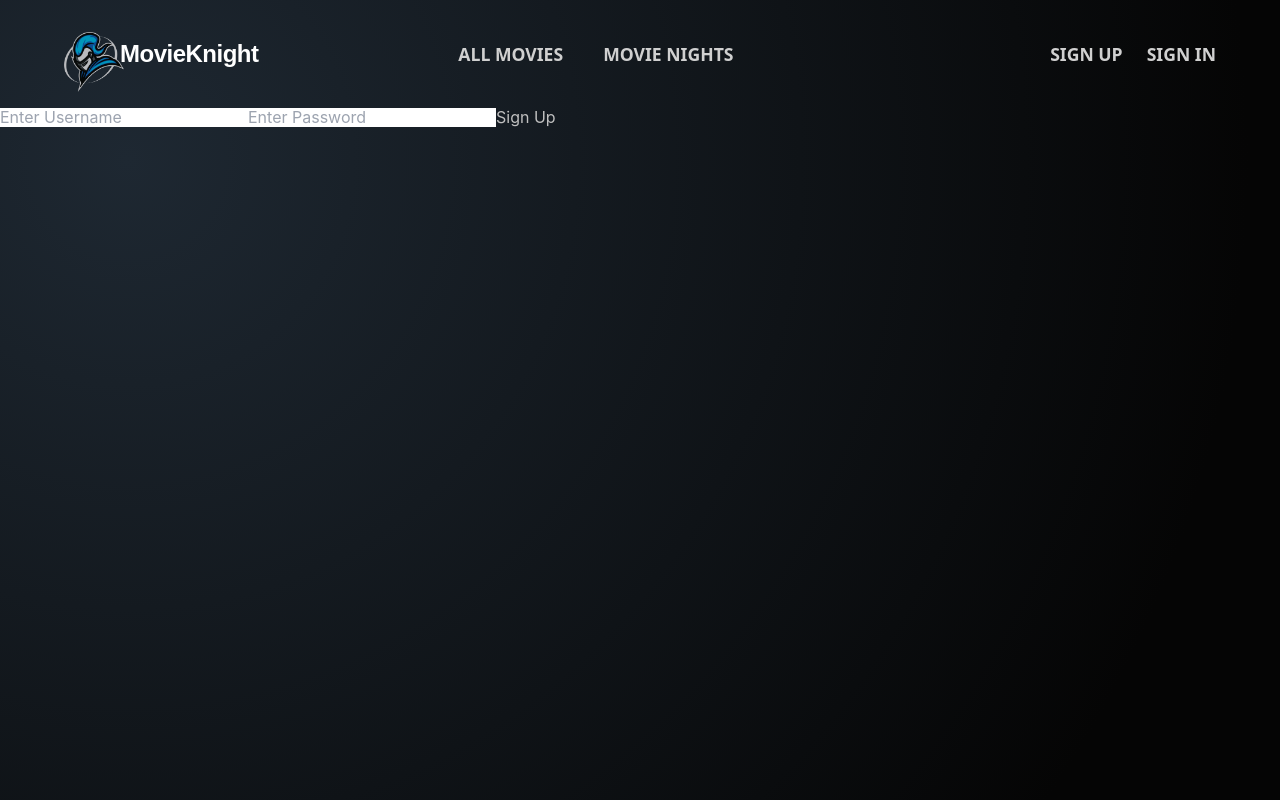
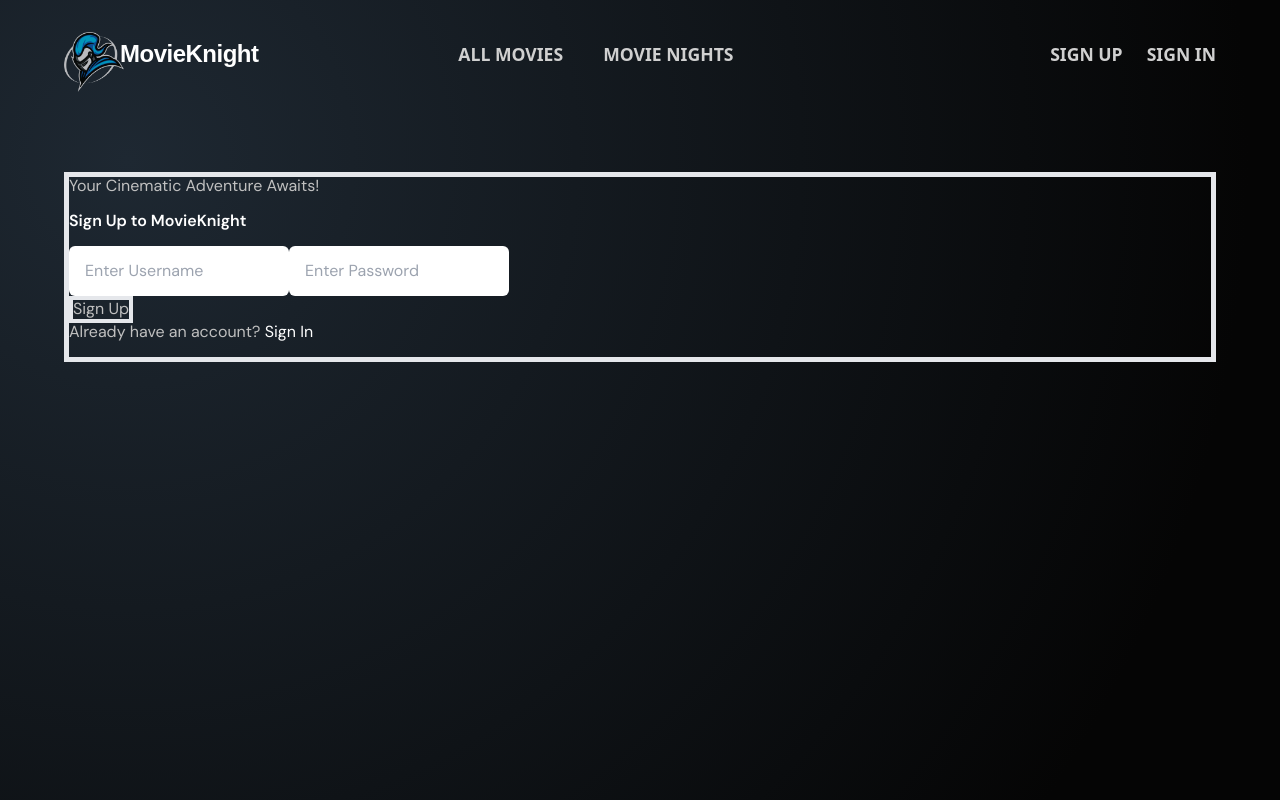
Before and after one commit to kim-vuong/MovieKnight, a React (Vite) app in the folder ghi/: page /signup in a window 1280 px wide. Built offline with nearby package versions, Linux system fonts and the light colour scheme; no server answers; a web font is replaced by a local one.

Commit message:
Bare bone sign up component

```diff
--- a/ghi/src/components/SignUpForm.jsx
+++ b/ghi/src/components/SignUpForm.jsx
@@ -1,7 +1,8 @@
 import { useState } from 'react'
-import { Navigate } from 'react-router-dom'
+import { Navigate, Link } from 'react-router-dom'
 
 import useAuthService from '../hooks/useAuthService'
+import '../vanilla/signup.css'
 
 export default function SignInForm() {
     const [username, setUsername] = useState('')
@@ -18,15 +19,28 @@ export default function SignInForm() {
     }
 
     return (
+        <div className="flex justify-center items-center h-[50vh] mt-44 main-containers su">
             <form onSubmit={handleFormSubmit}>
+                <div className="flex flex-col gap-3 border-5 px-20 py-10">
+                    <div className="su-header">
+                        <p className="text-sm">
+                            Your Cinematic Adventure Awaits!
+                        </p>
+                        <p className="text-4xl fw-semibold -mt-2 text-white">
+                            Sign Up to MovieKnight
+                        </p>
+                    </div>
+
                     {error && <div className="error">{error.message}</div>}
 
+                    <div className="su-inputs flex flex-col gap-4">
                         <input
                             type="text"
                             name="username"
                             value={username}
                             onChange={(e) => setUsername(e.target.value)}
                             placeholder="Enter Username"
+                            className="p-3 rounded"
                         />
                         <input
                             type="text"
@@ -34,8 +48,20 @@ export default function SignInForm() {
                             value={password}
                             onChange={(e) => setPassword(e.target.value)}
                             placeholder="Enter Password"
+                            className="p-3 rounded"
                         />
-            <button type="submit">Sign Up</button>
+                    </div>
+                    <button type="submit" className="border-4">
+                        Sign Up
+                    </button>
+                    <p>
+                        Already have an account?{' '}
+                        <Link to="/signin" className="text-white underline">
+                            Sign In
+                        </Link>
+                    </p>
+                </div>
             </form>
+        </div>
     )
 }
--- /dev/null
+++ b/ghi/src/vanilla/signup.css
@@ -0,0 +1,3 @@
+.su {
+    font-family: 'DM Sans', system-ui;
+}
```
Lines whose indentation alone changed are shown as unchanged.
